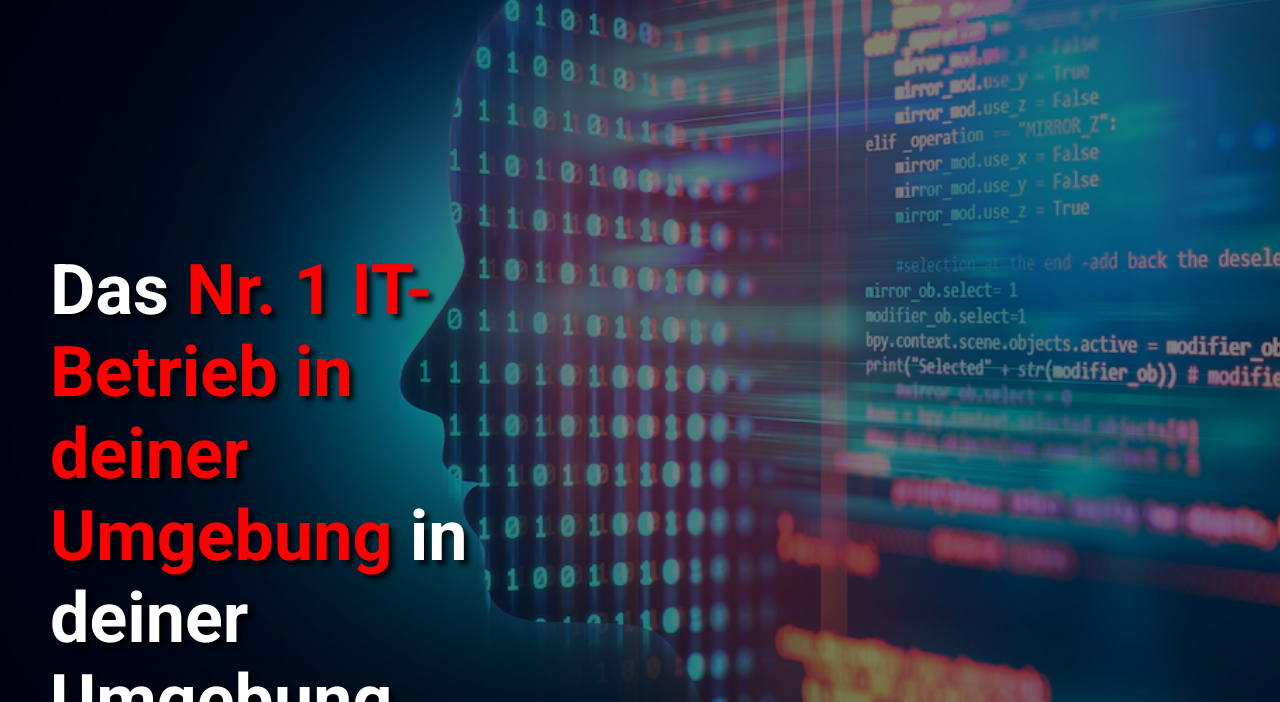
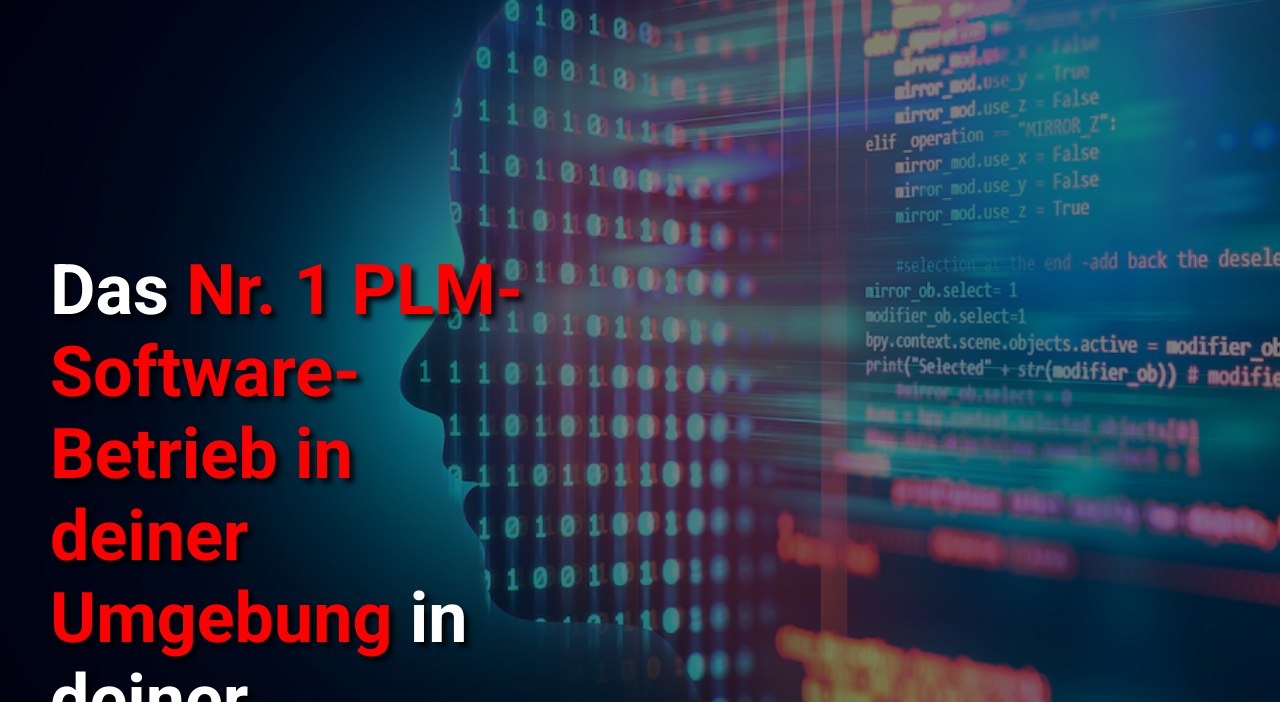
Before and after one commit to YaznAlabdullah1/Projekte, a plain HTML site: page Webseite/index.html in a window 1280 px wide. Shown: the part 98-800 px from the top of the page. Drawn offline with Linux system fonts and the light colour scheme.

Commit message:
index.html

```diff
--- a/Webseite/index.html
+++ b/Webseite/index.html
@@ -28,7 +28,7 @@
     </div>
 
     <h1 class="headline">
-      Das <span class="red">Nr. 1 IT-Betrieb in deiner Umgebung</span> in deiner Umgebung
+      Das <span class="red">Nr. 1 PLM-Software-Betrieb in deiner Umgebung</span> in deiner Umgebung
     </h1>
 
     <h2>Anfahrt</h2>
```
